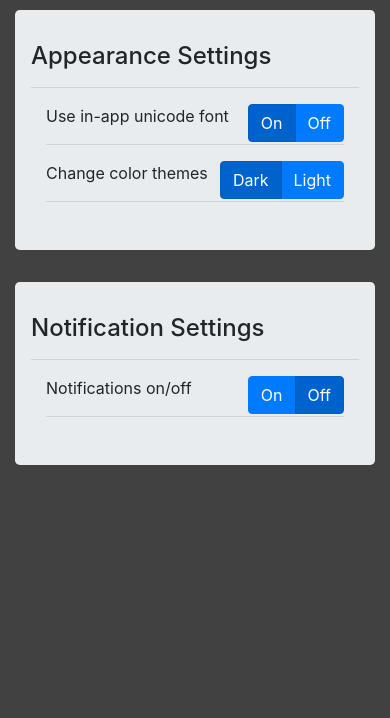
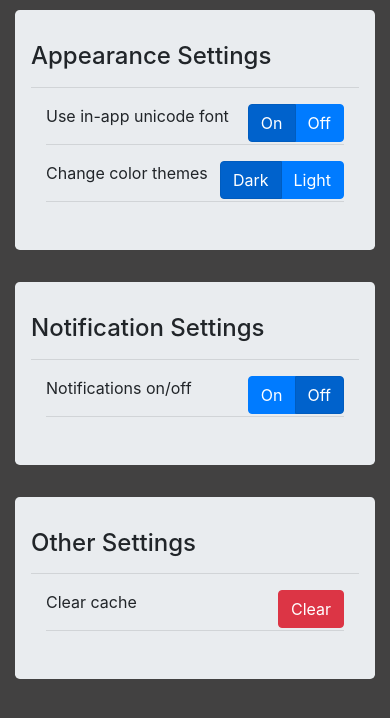
Before and after one commit to ipmanlk/exypnos-app, a website: page www/settings.html in a window 390 px wide. Shown: the part 62-780 px from the top of the page. Drawn offline with Linux system fonts and the light colour scheme; some packages are replaced by stand-ins of ours.

Commit message:
add: clear cache setting

```diff
--- a/www/settings.html
+++ b/www/settings.html
@@ -21,6 +21,7 @@
 
     <div class="jumbotron">
       <h4>Appearance Settings</h4> <hr />
+
       <div class="container mt-3">
         <span>Use in-app unicode font</span>
         <div class="btn-group float-right">
@@ -36,9 +37,11 @@
           <button type="button" class="btn btn-primary">Light</button>
         </div> <hr />
       </div>
+
     </div>
 
     <div class="jumbotron">
+
       <h4>Notification Settings</h4> <hr />
       <div class="container mt-3">
         <span>Notifications on/off</span>
@@ -47,8 +50,23 @@
           <button type="button" class="btn btn-primary active">Off</button>
         </div> <hr />
       </div>
+
     </div>
+
+
+    <div class="jumbotron">
+
+      <h4>Other Settings</h4> <hr />
+      <div class="container mt-3">
+        <span>Clear cache</span>
+        <div class="btn-group float-right">
+          <button type="button" class="btn btn-danger">Clear</button>
+        </div> <hr />
+      </div>
+
     </div>
+
+
 
   </div>
   <script type="text/javascript">
```
